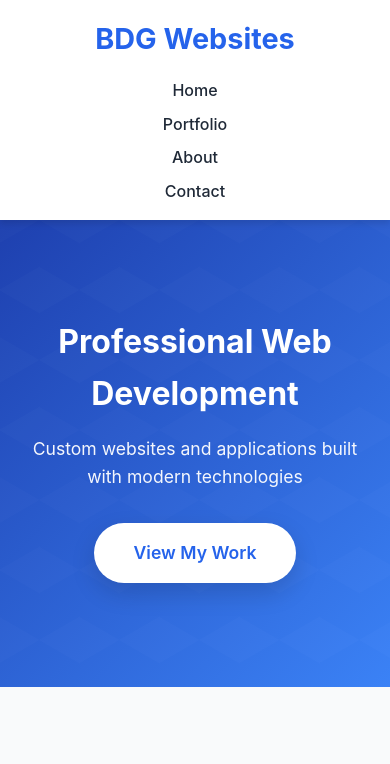
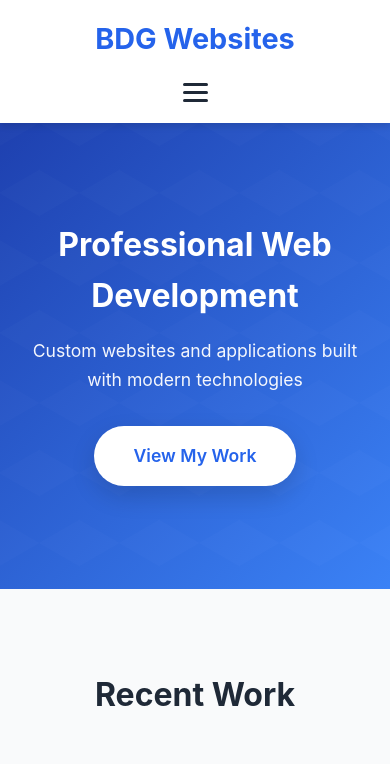
Before and after one commit to bgbeaconhouse/BDG-Websites, a website: page index.html in a window 390 px wide. Shown: the top 764 px of the page. Drawn offline with Linux system fonts and the light colour scheme.

Commit message:
add hamburger menu

```diff
--- a/index.html
+++ b/index.html
@@ -14,6 +14,11 @@
                 <div class="logo">
                     <h1>BDG Websites</h1>
                 </div>
+                <button class="mobile-menu-toggle" aria-label="Toggle menu">
+                    <span></span>
+                    <span></span>
+                    <span></span>
+                </button>
                 <ul class="nav-links">
                     <li><a href="#home">Home</a></li>
                     <li><a href="#portfolio">Portfolio</a></li>
--- a/script.js
+++ b/script.js
@@ -9,7 +9,34 @@ document.querySelectorAll('a[href^="#"]').forEach(anchor => {
                 block: 'start'
             });
         }
+
+        // Close mobile menu after clicking a link
+        const navLinks = document.querySelector('.nav-links');
+        const menuToggle = document.querySelector('.mobile-menu-toggle');
+        if (navLinks.classList.contains('active')) {
+            navLinks.classList.remove('active');
+            menuToggle.classList.remove('active');
+        }
     });
+});
+
+// Mobile menu toggle
+const mobileMenuToggle = document.querySelector('.mobile-menu-toggle');
+const navLinks = document.querySelector('.nav-links');
+
+if (mobileMenuToggle) {
+    mobileMenuToggle.addEventListener('click', () => {
+        mobileMenuToggle.classList.toggle('active');
+        navLinks.classList.toggle('active');
+    });
+}
+
+// Close menu when clicking outside
+document.addEventListener('click', (e) => {
+    if (!e.target.closest('.navbar')) {
+        navLinks.classList.remove('active');
+        mobileMenuToggle.classList.remove('active');
+    }
 });
 
 // Handle contact form submission
--- a/styles.css
+++ b/styles.css
@@ -67,6 +67,37 @@ header {
 
 .nav-links a:hover {
     color: var(--primary-color);
+}
+
+/* Mobile Menu Toggle */
+.mobile-menu-toggle {
+    display: none;
+    flex-direction: column;
+    gap: 5px;
+    background: none;
+    border: none;
+    cursor: pointer;
+    padding: 5px;
+}
+
+.mobile-menu-toggle span {
+    width: 25px;
+    height: 3px;
+    background: var(--text-dark);
+    transition: all 0.3s ease;
+    border-radius: 3px;
+}
+
+.mobile-menu-toggle.active span:nth-child(1) {
+    transform: rotate(45deg) translate(8px, 8px);
+}
+
+.mobile-menu-toggle.active span:nth-child(2) {
+    opacity: 0;
+}
+
+.mobile-menu-toggle.active span:nth-child(3) {
+    transform: rotate(-45deg) translate(7px, -7px);
 }
 
 /* Hero Section */
@@ -407,8 +438,40 @@ footer {
 
 /* Responsive Design */
 @media (max-width: 768px) {
+    .mobile-menu-toggle {
+        display: flex;
+    }
+
     .nav-links {
-        gap: 1rem;
+        position: fixed;
+        top: 70px;
+        right: -100%;
+        width: 70%;
+        max-width: 300px;
+        height: calc(100vh - 70px);
+        background: var(--white);
+        flex-direction: column;
+        align-items: flex-start;
+        padding: 2rem;
+        box-shadow: -2px 0 10px rgba(0, 0, 0, 0.1);
+        transition: right 0.3s ease;
+        gap: 1.5rem;
+        z-index: 99;
+    }
+
+    .nav-links.active {
+        right: 0;
+    }
+
+    .nav-links li {
+        width: 100%;
+    }
+
+    .nav-links a {
+        display: block;
+        padding: 0.75rem 0;
+        font-size: 1.1rem;
+        border-bottom: 1px solid var(--bg-light);
     }
 
     .hero-content h2 {
```
